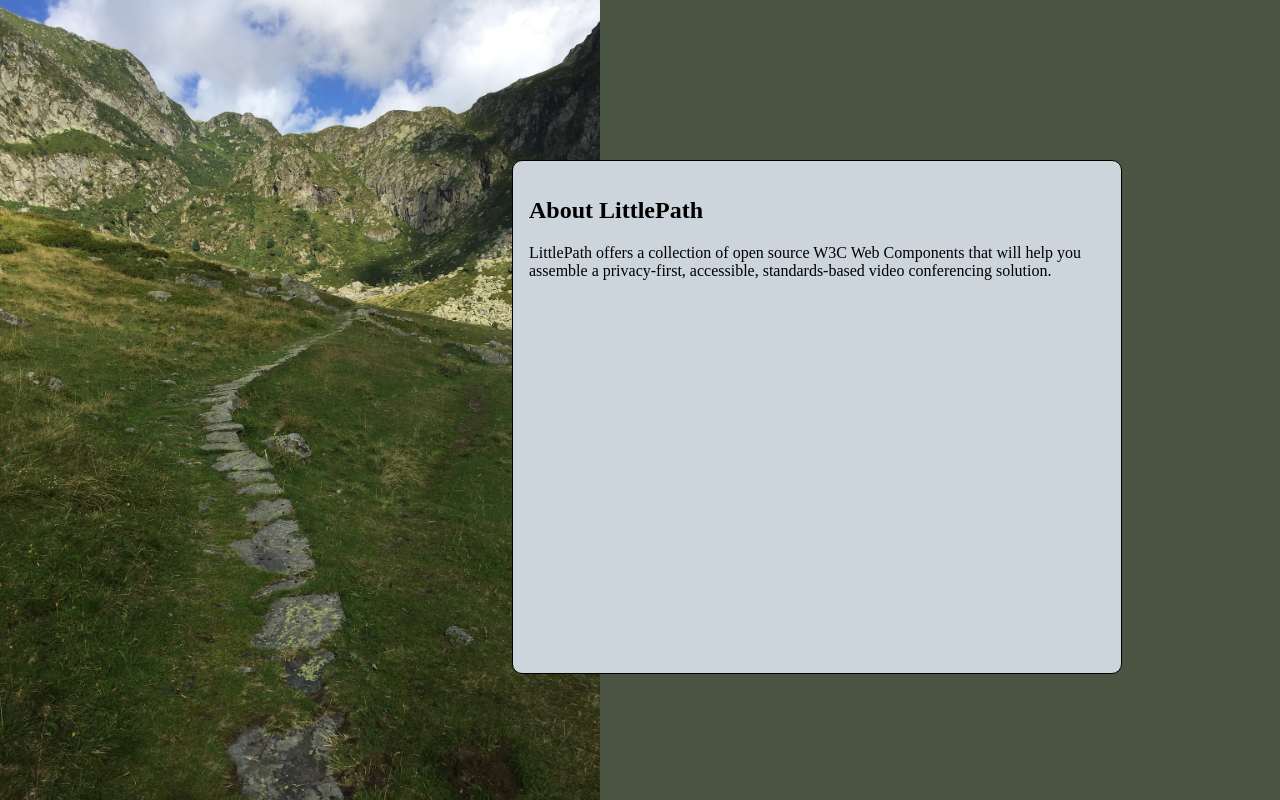
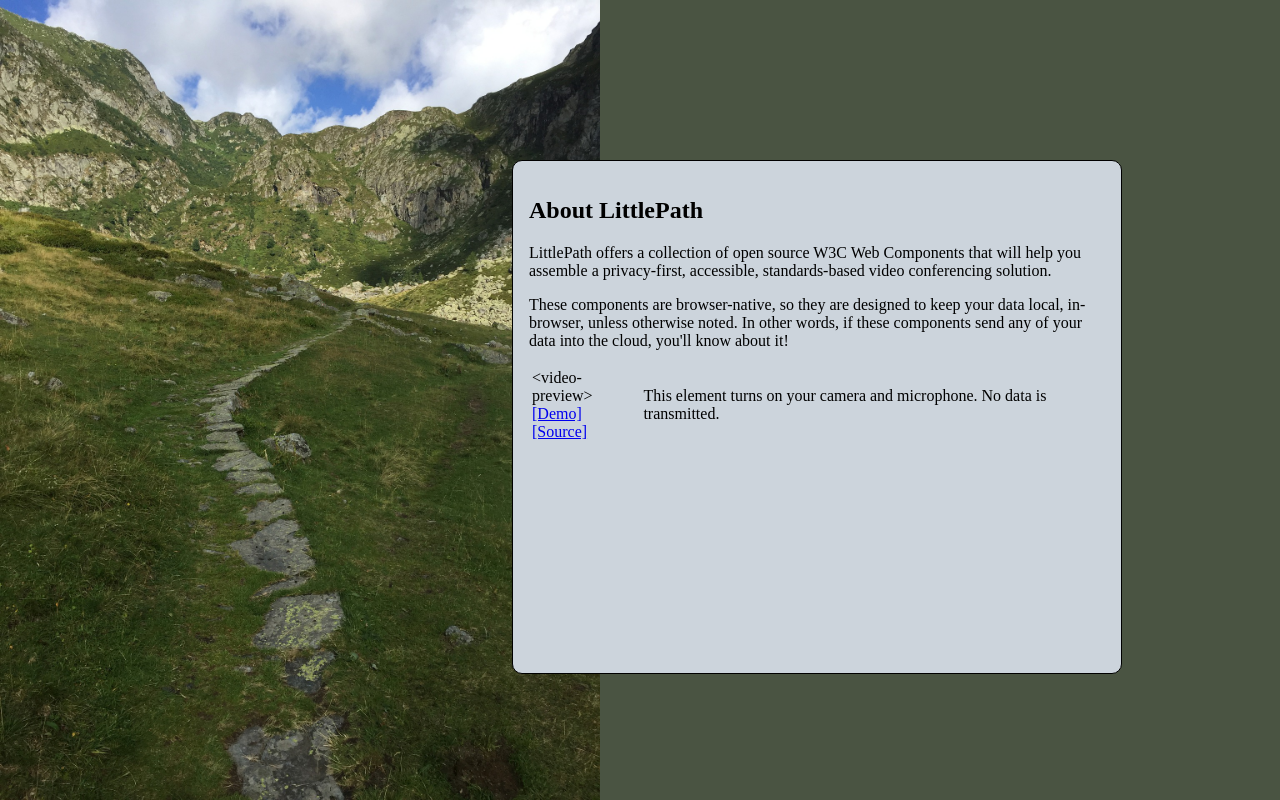
Before and after one commit to LittlePath/littlepath.github.io, a plain HTML site: page about/index.html in a window 1280 px wide. Drawn offline with Linux system fonts and the light colour scheme.

Commit message:
added link to demo, src

```diff
--- a/about/index.html
+++ b/about/index.html
@@ -48,6 +48,18 @@
       <section class="section-overlay">
         <h1>About LittlePath</h1>
         <p>LittlePath offers a collection of open source W3C Web Components that will help you assemble a privacy-first, accessible, standards-based video conferencing solution.</p>
+        <p>These components are browser-native, so they are designed to keep your data local, in-browser, unless otherwise noted. In other words, if these components send any of your data into the cloud, you'll know about it!</p>
+
+        <table>
+          <tr>
+            <td>&lt;video-preview&gt;<br>
+                <a href="https://littlepath.org/video-preview">[Demo]</a><br>
+                <a href="https://github.com/littlepath/video-preview">[Source]</a><br>
+            </td>
+            <td>This element turns on your camera and microphone. No data is transmitted.</td>
+          </tr>
+
+        </table>
       </section>
 
       <section class="section-underlay">
```
